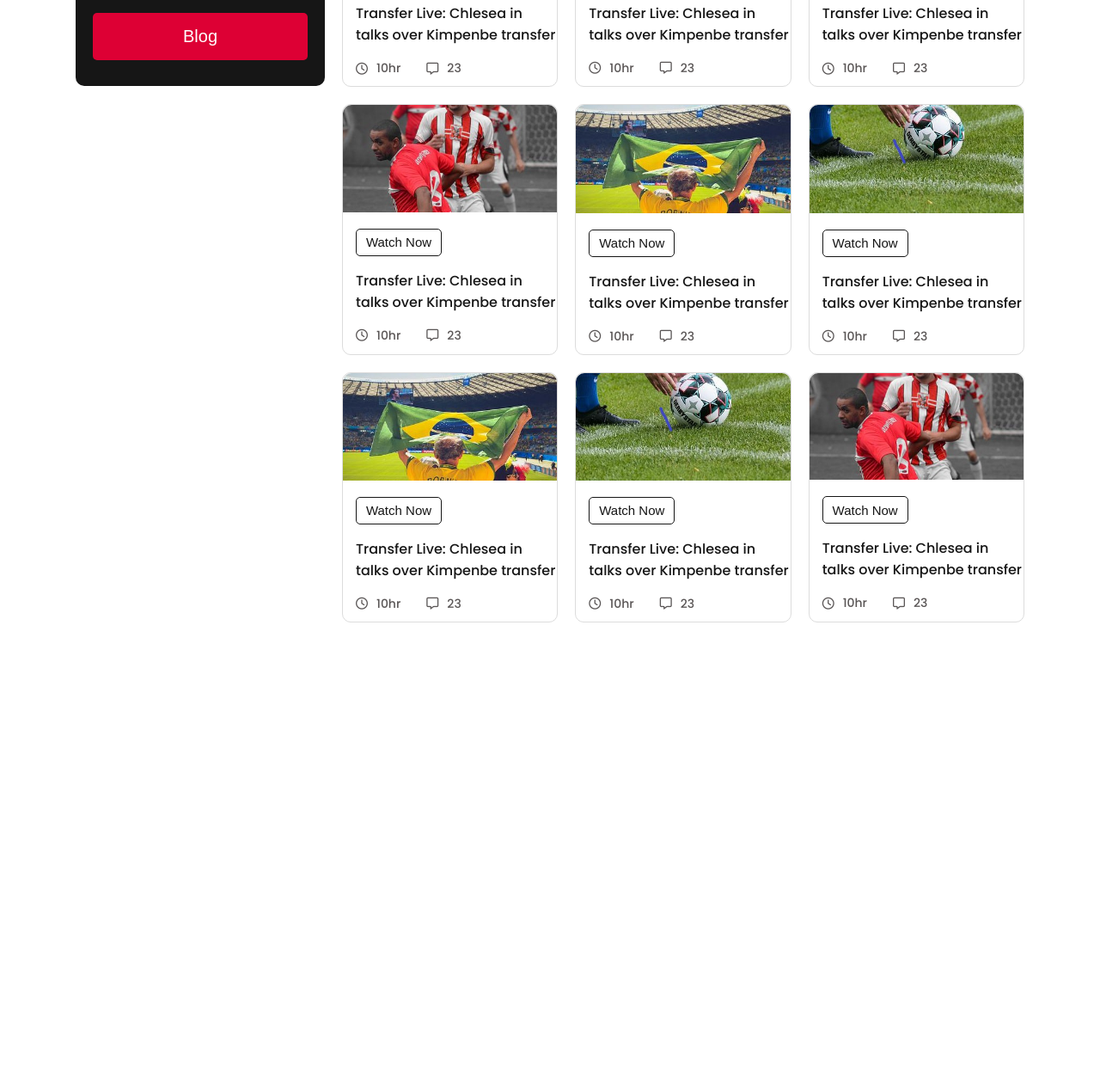
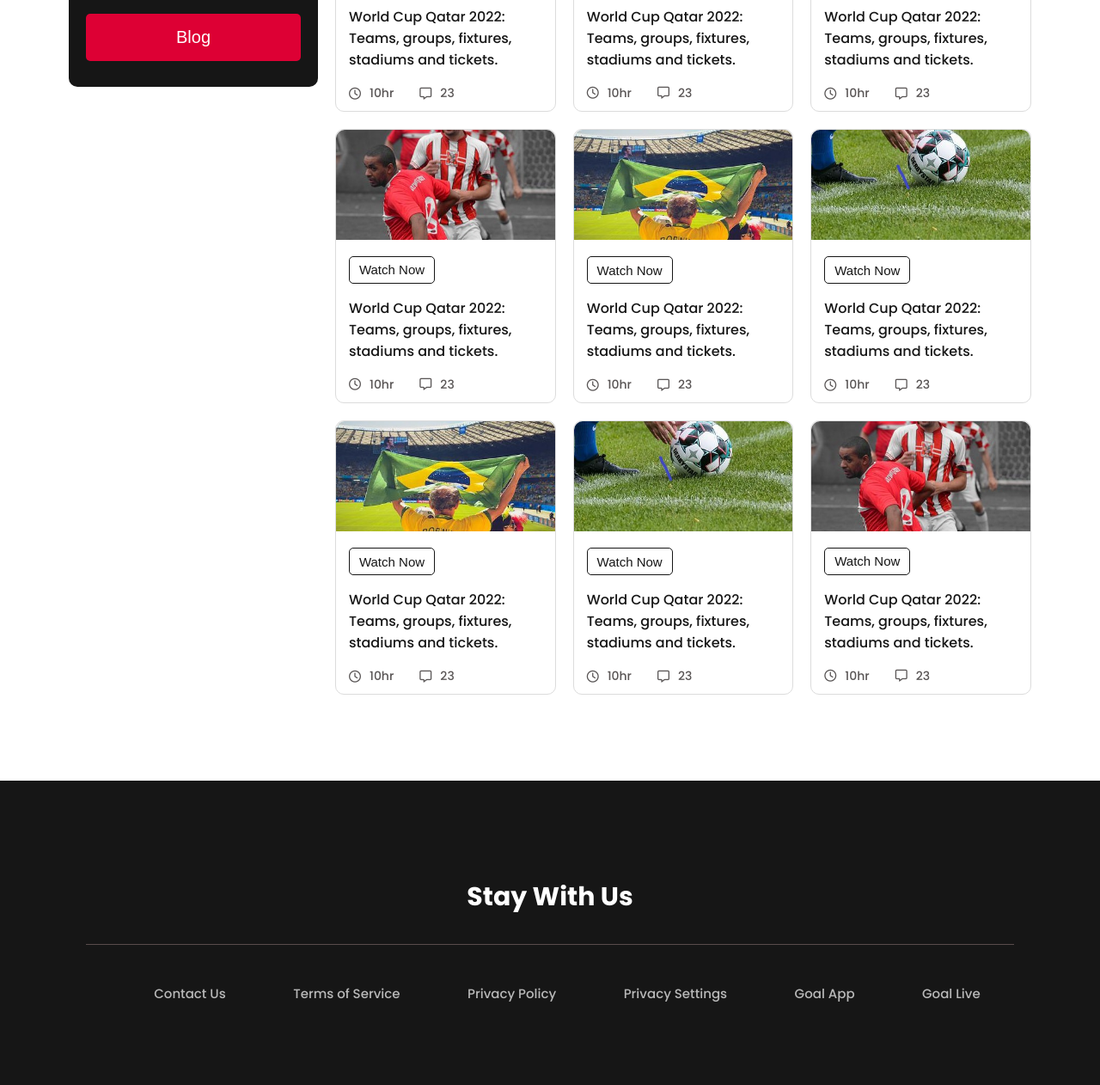
Before and after one commit to nishatroyhana011/assignment-two, a plain HTML site: page index.html in a window 1280 px wide. Shown: the part 1050-2312 px from the top of the page at 86% size. Before the commit the page ends 1874 px from the top, so only its background shows below. Drawn offline with Linux system fonts and the light colour scheme.

Commit message:
desktop view done

```diff
--- a/index.html
+++ b/index.html
@@ -19,10 +19,7 @@
             <h1>The Greatest
                 show on the
                 earth</h1>
-                <p>Contrary to popular belief, Lorem Ipsum is not simply
-
-                    random text. <br> It has roots in a piece of classical Latin literature
-                    from 45 BC, making it over 2000 years old</p>
+                <p>The 2022 FIFA World Cup is scheduled to be the 22nd running of the FIFA World Cup competition,<br> the quadrennial international men's football championship <br> It is scheduled to take place in Qatar from 21 November to 18 December 2022</p>
                     <button class="btn-active">Watch Live<i class="fa-solid fa-circle-arrow-right"></i></button>
         </div>
         <div class="banner-img">
@@ -41,7 +38,7 @@
             <article>
                 <img src="./assets/blog img 1.jpg" alt="">
                 <button class="article-btn">Watch Now</button>
-                <h3>Transfer Live: Chlesea in talks over Kimpenbe transfer</h3>
+                <h3>World Cup Qatar 2022: Teams, groups, fixtures, stadiums and tickets.</h3>
                 <div class="article-description">
                     <i class="fa-regular fa-clock"></i>
                     <span>10hr</span>
@@ -52,7 +49,7 @@
             <article>
                 <img src="./assets/blog img 2.jpg" alt="">
                 <button class="article-btn">Watch Now</button>
-                <h3>Transfer Live: Chlesea in talks over Kimpenbe transfer</h3>
+                <h3>World Cup Qatar 2022: Teams, groups, fixtures, stadiums and tickets.</h3>
                 <div class="article-description">
                     <i class="fa-regular fa-clock"></i>
                     <span>10hr</span>
@@ -62,7 +59,7 @@
             </article><article>
                 <img src="./assets/blog img 3.jpg" alt="">
                 <button class="article-btn">Watch Now</button>
-                <h3>Transfer Live: Chlesea in talks over Kimpenbe transfer</h3>
+                <h3>World Cup Qatar 2022: Teams, groups, fixtures, stadiums and tickets.</h3>
                 <div class="article-description">
                     <i class="fa-regular fa-clock"></i>
                     <span>10hr</span>
@@ -72,7 +69,7 @@
             </article><article>
                 <img src="./assets/blog img 2.jpg" alt="">
                 <button class="article-btn">Watch Now</button>
-                <h3>Transfer Live: Chlesea in talks over Kimpenbe transfer</h3>
+                <h3>World Cup Qatar 2022: Teams, groups, fixtures, stadiums and tickets.</h3>
                 <div class="article-description">
                     <i class="fa-regular fa-clock"></i>
                     <span>10hr</span>
@@ -82,7 +79,7 @@
             </article><article>
                 <img src="./assets/blog img 3.jpg" alt="">
                 <button class="article-btn">Watch Now</button>
-                <h3>Transfer Live: Chlesea in talks over Kimpenbe transfer</h3>
+                <h3>World Cup Qatar 2022: Teams, groups, fixtures, stadiums and tickets.</h3>
                 <div class="article-description">
                     <i class="fa-regular fa-clock"></i>
                     <span>10hr</span>
@@ -92,7 +89,7 @@
             </article><article>
                 <img src="./assets/blog img 1.jpg" alt="">
                 <button class="article-btn">Watch Now</button>
-                <h3>Transfer Live: Chlesea in talks over Kimpenbe transfer</h3>
+                <h3>World Cup Qatar 2022: Teams, groups, fixtures, stadiums and tickets.</h3>
                 <div class="article-description">
                     <i class="fa-regular fa-clock"></i>
                     <span>10hr</span>
@@ -102,7 +99,7 @@
             </article><article>
                 <img src="./assets/blog img 3.jpg" alt="">
                 <button class="article-btn">Watch Now</button>
-                <h3>Transfer Live: Chlesea in talks over Kimpenbe transfer</h3>
+                <h3>World Cup Qatar 2022: Teams, groups, fixtures, stadiums and tickets.</h3>
                 <div class="article-description">
                     <i class="fa-regular fa-clock"></i>
                     <span>10hr</span>
@@ -112,7 +109,7 @@
             </article><article>
                 <img src="./assets/blog img 1.jpg" alt="">
                 <button class="article-btn">Watch Now</button>
-                <h3>Transfer Live: Chlesea in talks over Kimpenbe transfer</h3>
+                <h3>World Cup Qatar 2022: Teams, groups, fixtures, stadiums and tickets.</h3>
                 <div class="article-description">
                     <i class="fa-regular fa-clock"></i>
                     <span>10hr</span>
@@ -122,7 +119,7 @@
             </article><article>
                 <img src="./assets/blog img 2.jpg" alt="">
                 <button class="article-btn">Watch Now</button>
-                <h3>Transfer Live: Chlesea in talks over Kimpenbe transfer</h3>
+                <h3>World Cup Qatar 2022: Teams, groups, fixtures, stadiums and tickets.</h3>
                 <div class="article-description">
                     <i class="fa-regular fa-clock"></i>
                     <span>10hr</span>
@@ -132,6 +129,20 @@
             </article>
         </section>
     </main>
+    <footer>
+        <h2>Stay With Us</h2>
+        <div class="list">
+            <ul>
+                <li>Contact Us</li>
+                <li> Terms of Service</li>
+                <li>Privacy Policy</li>
+                <li>Privacy Settings</li>
+                <li>Goal App</li>
+                <li>Goal Live</li>
+            </ul>
+        </div>
+    </footer>
+
 </body>
 
 </html>
--- a/style.css
+++ b/style.css
@@ -1,4 +1,5 @@
 body {
+    margin: 0;
     font-family: 'Poppins', sans-serif;
 }
 
@@ -9,12 +10,21 @@ h1 {
     color: #FFFFFF;
 }
 
-h3{
+h2{
+    font-weight: 600;
+font-size: 30px;
+line-height: 60px;
+text-align: center;
+
+color: #FFFFFF;
+
+}
+h3 {
     margin-left: 15px;
     font-weight: 500;
-font-size: 16px;
+    font-size: 16px;
 
-color: #161616;
+    color: #161616;
 }
 
 
@@ -29,7 +39,7 @@ p {
 
 header {
     display: flex;
-    background-image: linear-gradient(to bottom left, rgb(28, 1, 1), rgb(6, 6, 138));
+    background-image: linear-gradient(to bottom left, rgb(28, 1, 1), rgb(30, 30, 108));
     margin: 50px 80px;
     border-radius: 25px;
     box-sizing: border-box;
@@ -53,6 +63,7 @@ header {
     border: 0;
     border-radius: 5px;
 }
+
 .btn-normal {
     padding: 16px 25px;
     margin-top: 25px;
@@ -91,21 +102,25 @@ aside {
     background: #161616;
     border-radius: 10px;
 }
-section{
+
+section {
     display: grid;
     grid-template-columns: repeat(3, 1fr);
     gap: 20px;
     width: calc(100% - 250px);
 }
-article{
+
+article {
     border-radius: 10px;
     border: 1px solid gainsboro;
 }
-article img{
+
+article img {
     width: 100%;
     border-radius: 10px 10px 0 0;
 }
-.article-btn{
+
+.article-btn {
     margin: 12px 0 0 15px;
     width: 100px;
     height: 32px;
@@ -115,7 +130,8 @@ article img{
     border-radius: 5px;
     background-color: #ffffff;
 }
-.article-description{
+
+.article-description {
     padding: 0 0 10px 15px;
     display: flex;
     gap: 10px;
@@ -123,6 +139,30 @@ article img{
     font-size: 14px;
     color: rgb(90, 86, 86);
 }
-.fa-message{
+
+.fa-message {
     margin-left: 20px;
 }
+
+/* ================main part=============== */
+footer{
+padding: 80px 100px ;
+box-sizing: border-box;
+    width: 100%;
+    bottom: 0;
+    background-color: #161616;
+    color: #B9B9B9;
+    font-size: 15px;
+}
+.list{
+    border-top: 1px solid #594c4c;
+    padding-top: 30px;
+    color: #B9B9B9;
+}
+ul{
+    display: flex;
+    justify-content: space-around;
+}
+ul li{
+    list-style: none;
+}
```
